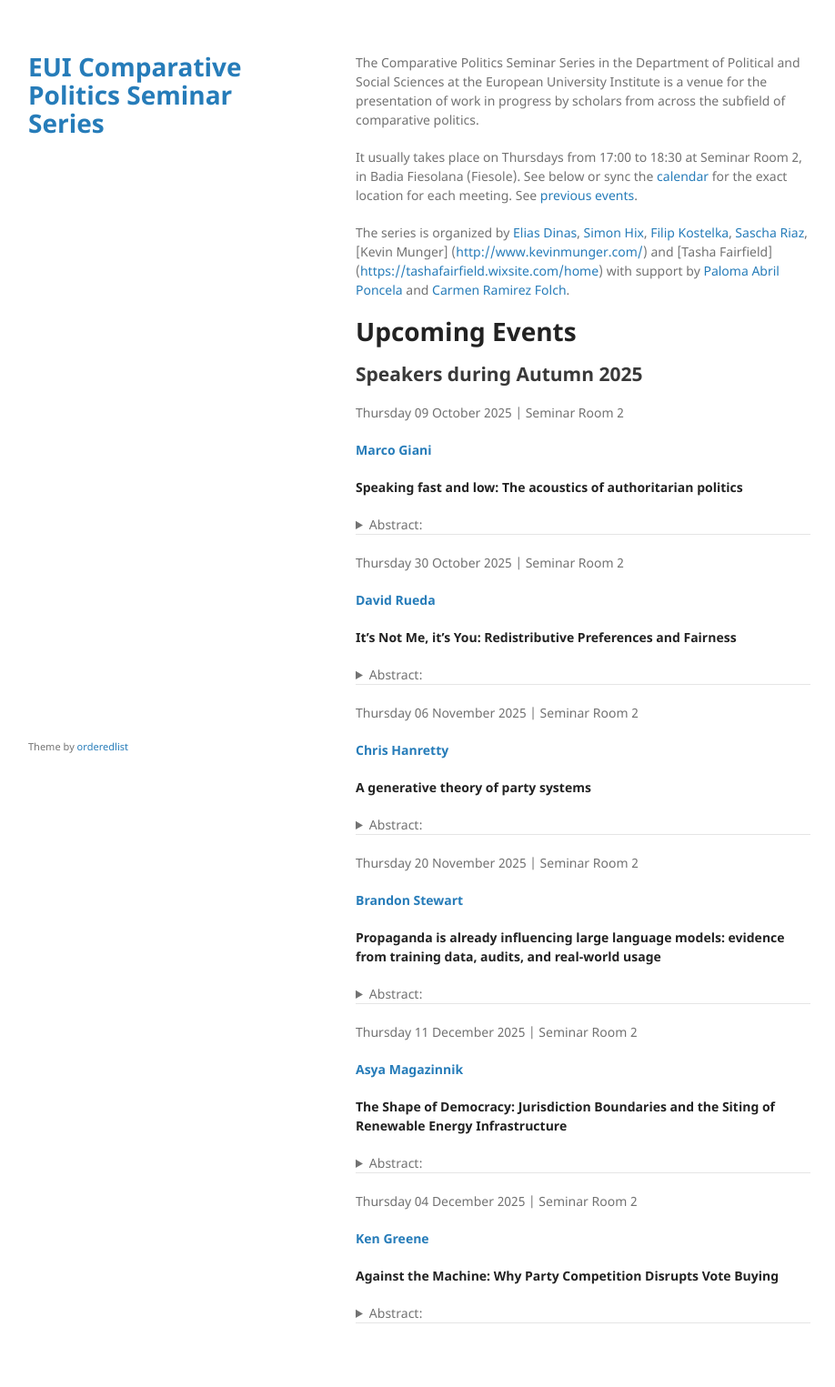
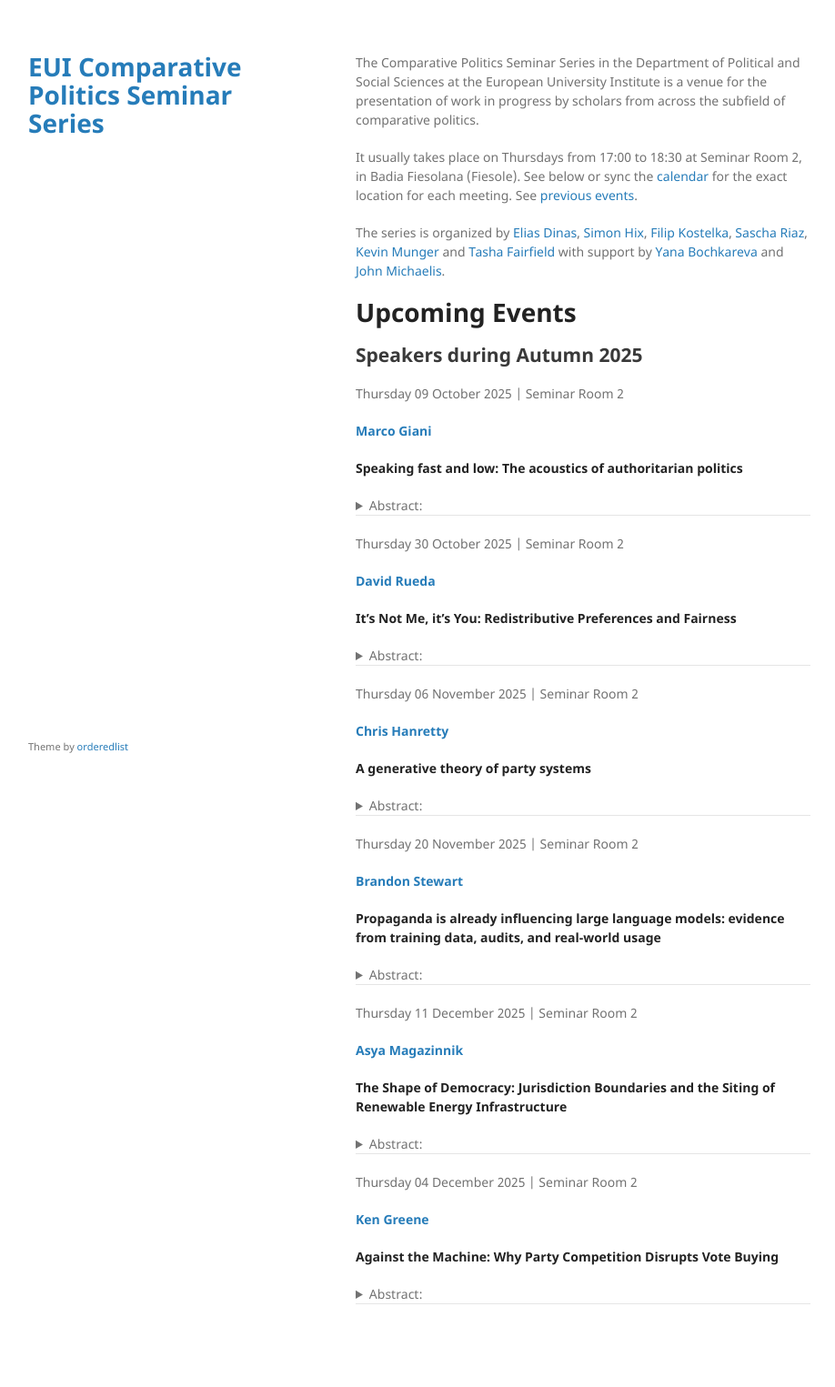
Before and after one commit to cpss-eui/cpss-eui.github.io, a Jekyll site: the page built from index.md, in a window 1280 px wide. Shown: the whole page at 91% size, without its empty margins (179-1097 px from the left). Built offline with Jekyll 4.4.1, drawn with Linux system fonts in a browser that asks for light colours; our own code applies the rules of GitHub Pages for plain Markdown files; after the commit the page ends 1504 px from its top, so only the background shows below that.

Commit message:
See https://github.com/cpss-eui/comparative-politics-seminar-series/commit/2b92ea7e622279b5ac8d2d738d127027efb4b406 from refs/heads/main

```diff
--- a/index.md
+++ b/index.md
@@ -13,11 +13,11 @@ The series is organized by [Elias
 Dinas](https://www.eui.eu/people?id=elias-dinas), [Simon
 Hix](https://simonhix.com//), [Filip
 Kostelka](https://filipkostelka.com/), [Sascha
-Riaz](https://saschariaz.com/), \[Kevin Munger\]
-(<http://www.kevinmunger.com/>) and \[Tasha Fairfield\]
-(<https://tashafairfield.wixsite.com/home>) with support by [Paloma
-Abril Poncela](https://palomaabril.github.io/) and [Carmen Ramirez
-Folch](https://www.eui.eu/people?id=carmen-ramirez-folch).
+Riaz](https://saschariaz.com/), [Kevin
+Munger](http://www.kevinmunger.com/) and [Tasha
+Fairfield](https://tashafairfield.wixsite.com/home) with support by
+[Yana Bochkareva](https://www.eui.eu/people?id=yana-bochkareva) and
+[John Michaelis](https://www.johnmichaelis.com).
 
 # Upcoming Events
 
```
Also changed, not shown: index.Rmd (+4 -4 lines), 1 other file.
